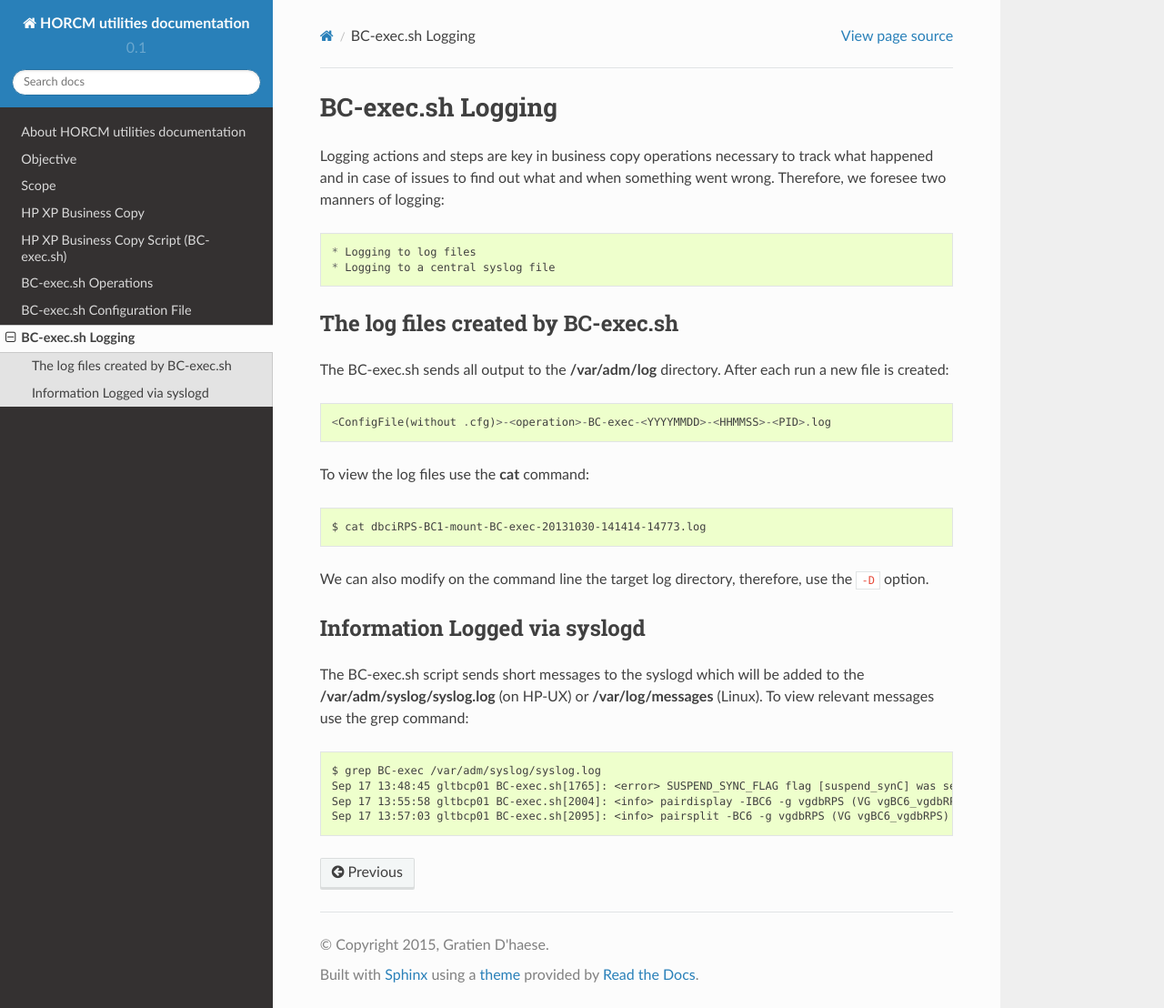
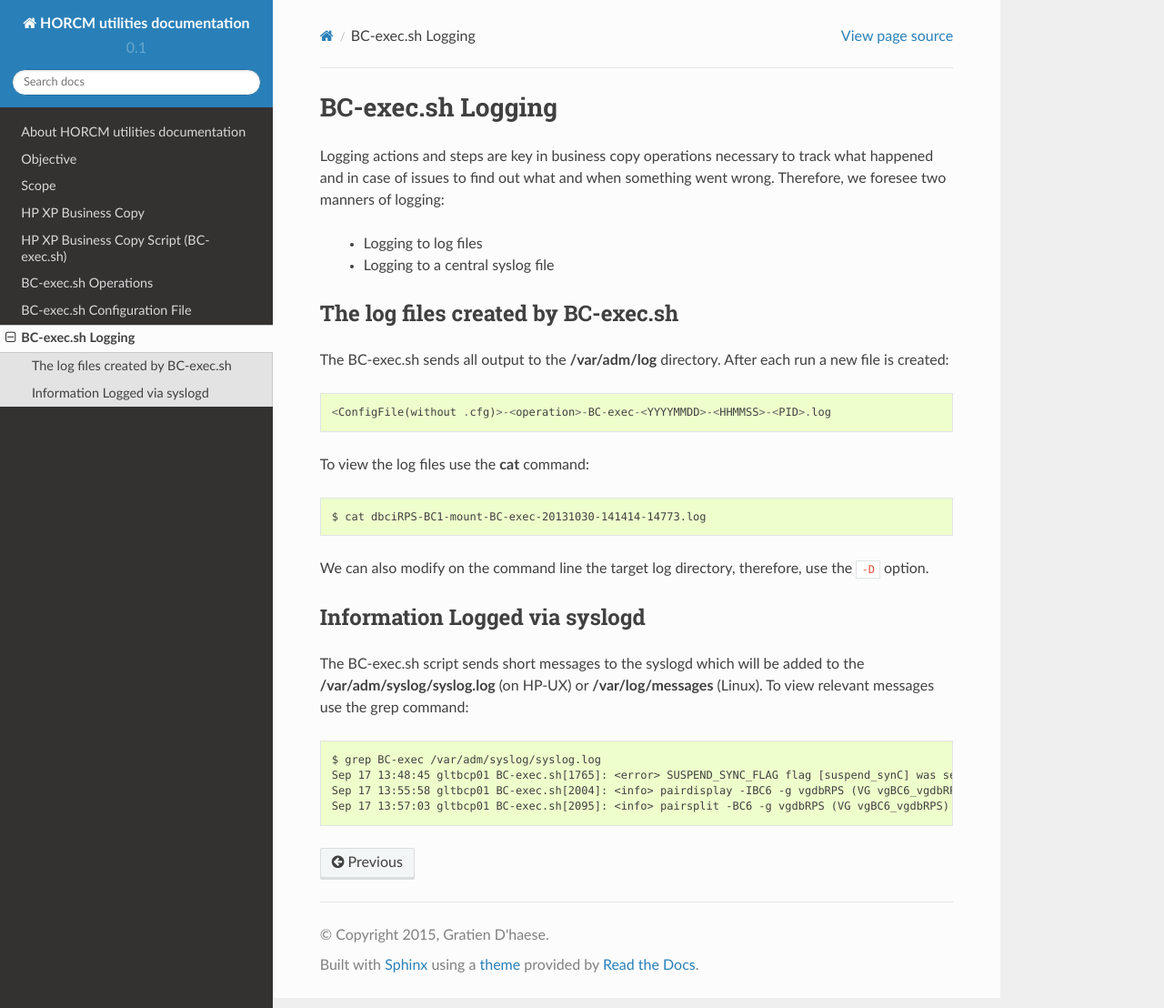
Before and after one commit to gdha/horcm-utils-docs, a Sphinx documentation site: the page built from source/bc_exec_logging.rst, in a window 1280 px wide and 1108 px high. Shown: the whole window at 91% size. Built offline with Sphinx 7.4.7 and the Read the Docs theme 2.0.0, drawn with Linux system fonts in a browser that asks for light colours.

Commit message:
improve layout

```diff
--- a/source/bc_exec_logging.rst
+++ b/source/bc_exec_logging.rst
@@ -1,7 +1,7 @@
 BC-exec.sh Logging
 ==================
 
-Logging actions and steps are key in business copy operations necessary to track what happened and in case of issues to find out what and when something went wrong. Therefore, we foresee two manners of logging::
+Logging actions and steps are key in business copy operations necessary to track what happened and in case of issues to find out what and when something went wrong. Therefore, we foresee two manners of logging:
 
  * Logging to log files
  * Logging to a central syslog file
```
